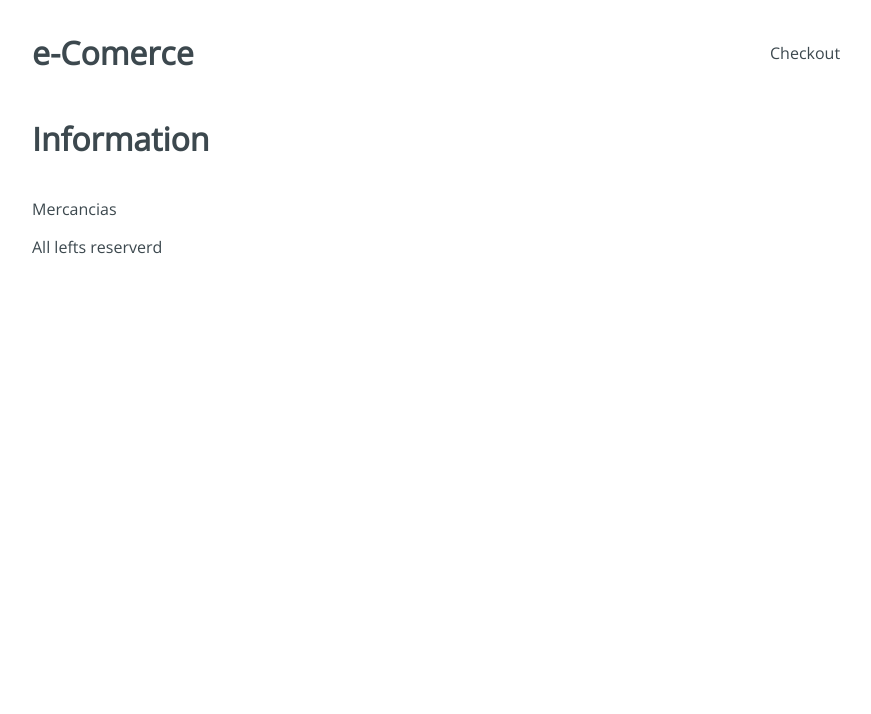
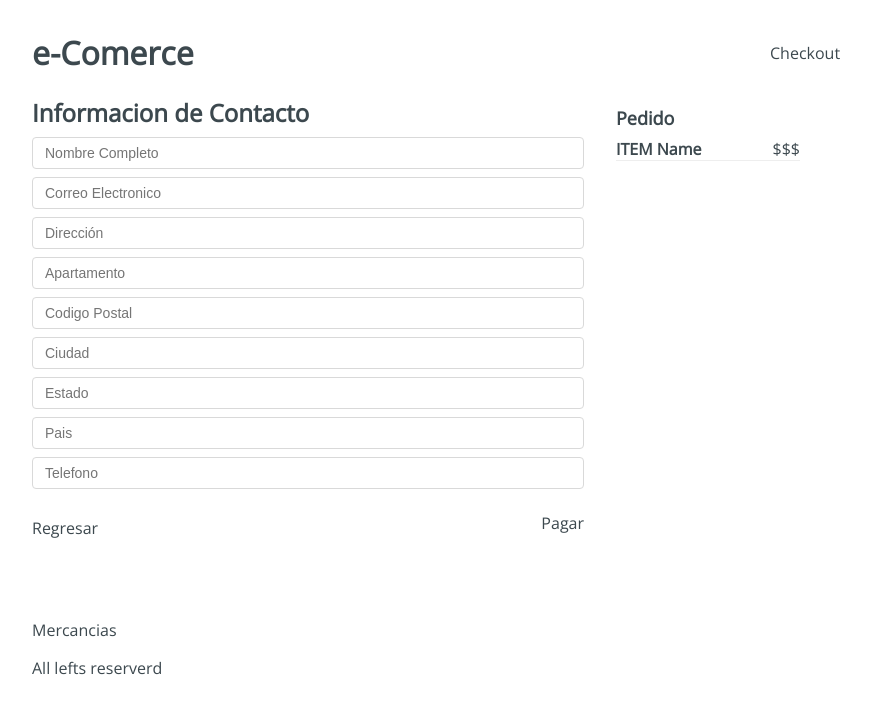
Before and after one commit to KrisMoralesZ/Store-with-React, a React app: page /checkout/information in a window 1280 px wide. Shown: the top 714 px of the page, without its empty margins (224-1095 px from the left). Built offline with nearby package versions, Linux system fonts and the light colour scheme.

Commit message:
Information

```diff
--- a/src/containers/Information.jsx
+++ b/src/containers/Information.jsx
@@ -1,8 +1,47 @@
-import React from "react";
+import React from 'react';
 import '../styles/components/Information.css';
+
 const Information = () => {
-    return(
-        <h1>Information</h1>
-    );
-}
+  return (
+    <div className="Information">
+      <div className="Information-content">
+        <div className="Information-head">
+          <h2>Informacion de Contacto</h2>
+          <div className="Information-form">
+            <form action="">
+              <input type="text" placeholder="Nombre Completo" name="name" />
+              <input
+                type="text"
+                placeholder="Correo Electronico"
+                name="email"
+              />
+              <input type="text" placeholder="Dirección" name="address" />
+              <input type="text" placeholder="Apartamento" name="apto" />
+              <input type="text" placeholder="Codigo Postal" name="cp" />
+              <input type="text" placeholder="Ciudad" name="city" />
+              <input type="text" placeholder="Estado" name="state" />
+              <input type="text" placeholder="Pais" name="country" />
+              <input type="text" placeholder="Telefono" name="tel" />
+            </form>
+
+            <div className="Information-buttons">
+              <div className="Information-back">Regresar</div>
+              <div className="Information-text">Pagar</div>
+            </div>
+          </div>
+        </div>
+      </div>
+
+      <div className="Information-sidebar">
+        <h3>Pedido</h3>
+        <div className="Information-item">
+          <div className="Information-element">
+            <h4>ITEM Name</h4>
+            <span>$$$</span>
+          </div>
+        </div>
+      </div>
+    </div>
+  );
+};
 export default Information;
```
